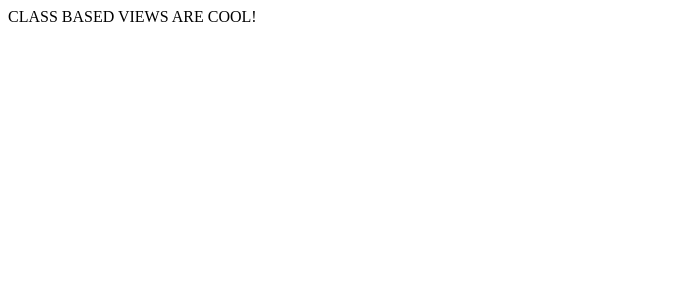
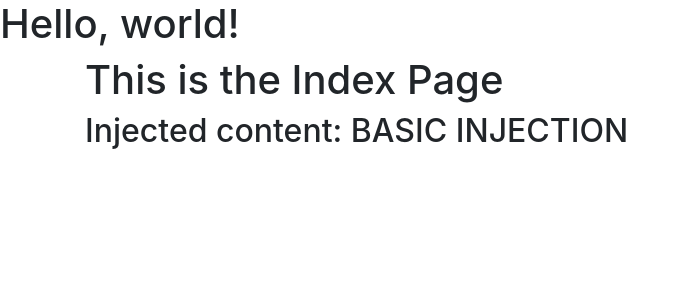
Before and after one commit to SoWrongImRight/python_django, a Django app: page / in a window 1280 px wide. Shown: the top 300 px of the page, without its empty margins (0-686 px from the left). Run offline with Django 3.2, Linux system fonts and the light colour scheme.

Commit message:
Minor change to CBV

```diff
--- a/backend/Django/CBV/hello_world/basic_app/views.py
+++ b/backend/Django/CBV/hello_world/basic_app/views.py
@@ -1,8 +1,12 @@
 from django.shortcuts import render
-from django.views.generic import View
-from django.http import HttpResponse
+from django.views.generic import View, TemplateView
+
 
 # Create your views here.
-class CBView(View):
-    def get(self,request):
-        return HttpResponse("CLASS BASED VIEWS ARE COOL!")
+class IndexView(TemplateView):
+    template_name = 'basic_app/index.html'
+
+    def get_context_data(self,**kwargs):
+        context = super().get_context_data(**kwargs)
+        context['injectme'] = 'BASIC INJECTION'
+        return context
--- a/backend/Django/CBV/hello_world/hello_world/urls.py
+++ b/backend/Django/CBV/hello_world/hello_world/urls.py
@@ -19,5 +19,5 @@ from basic_app import views
 
 urlpatterns = [
     path('admin/', admin.site.urls),
-    path('',views.CBView.as_view())
+    path('',views.IndexView.as_view())
 ]
--- a/backend/Django/CBV/hello_world/templates/basic_app/index.html
+++ b/backend/Django/CBV/hello_world/templates/basic_app/index.html
@@ -2,4 +2,5 @@
 
 {% block body_block %}
     <h1>This is the Index Page</h1>
+    <h2>Injected content: {{ injectme }}</h2>
 {% endblock %}
```
